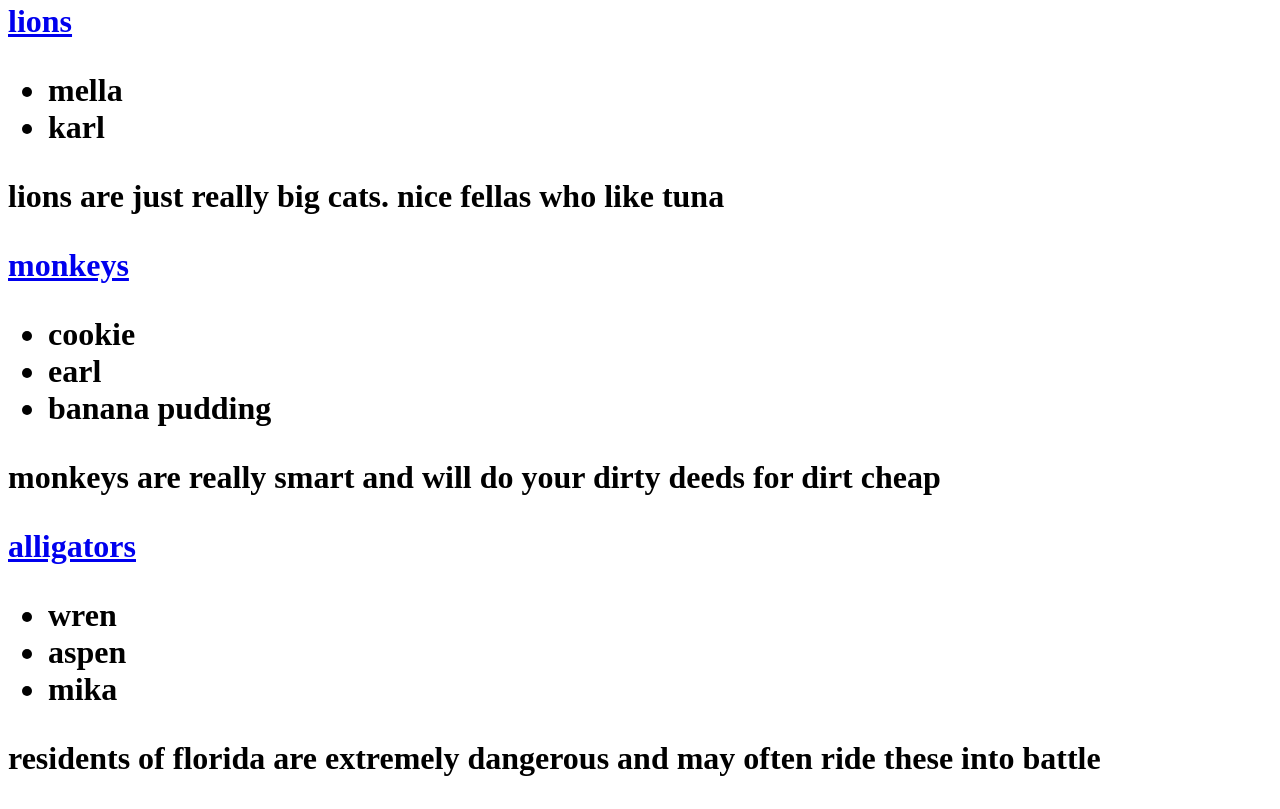
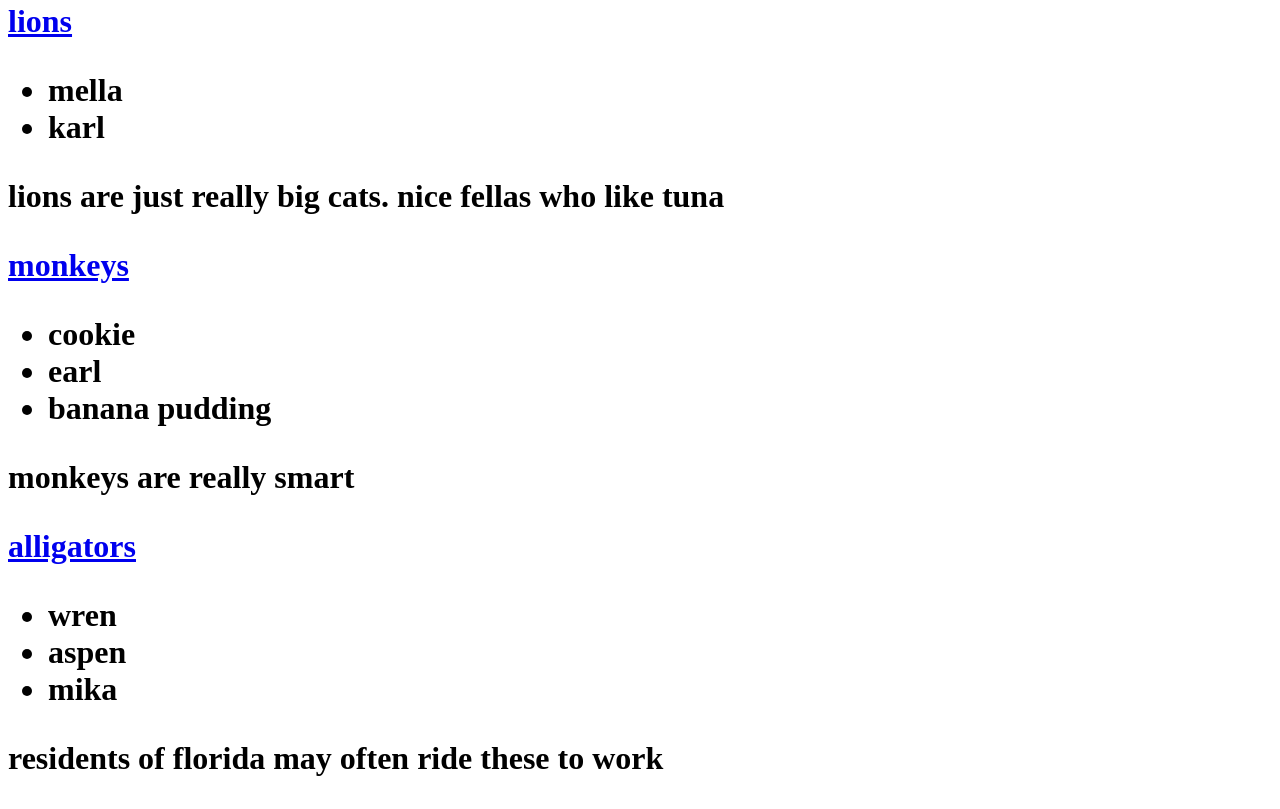
Before and after one commit to blueberryenjoyer/firstwebsite, a plain HTML site: page newzoo.html in a window 1280 px wide. Shown: the part 840-1649 px from the top of the page. Drawn offline with Linux system fonts and the light colour scheme.

Commit message:
apologized to florida men

```diff
--- a/newzoo.html
+++ b/newzoo.html
@@ -56,7 +56,7 @@
             <li>banana pudding</li>
         </ul>
         <p>
-            monkeys are really smart and will do your dirty deeds for dirt cheap
+            monkeys are really smart
         </p>
     </h1>
 
@@ -68,7 +68,7 @@
             <li>mika</li>
         </ul>
         <p>
-            residents of florida are extremely dangerous and may often ride these into battle
+            residents of florida may often ride these to work
         </p>
     </h1>
 
```
